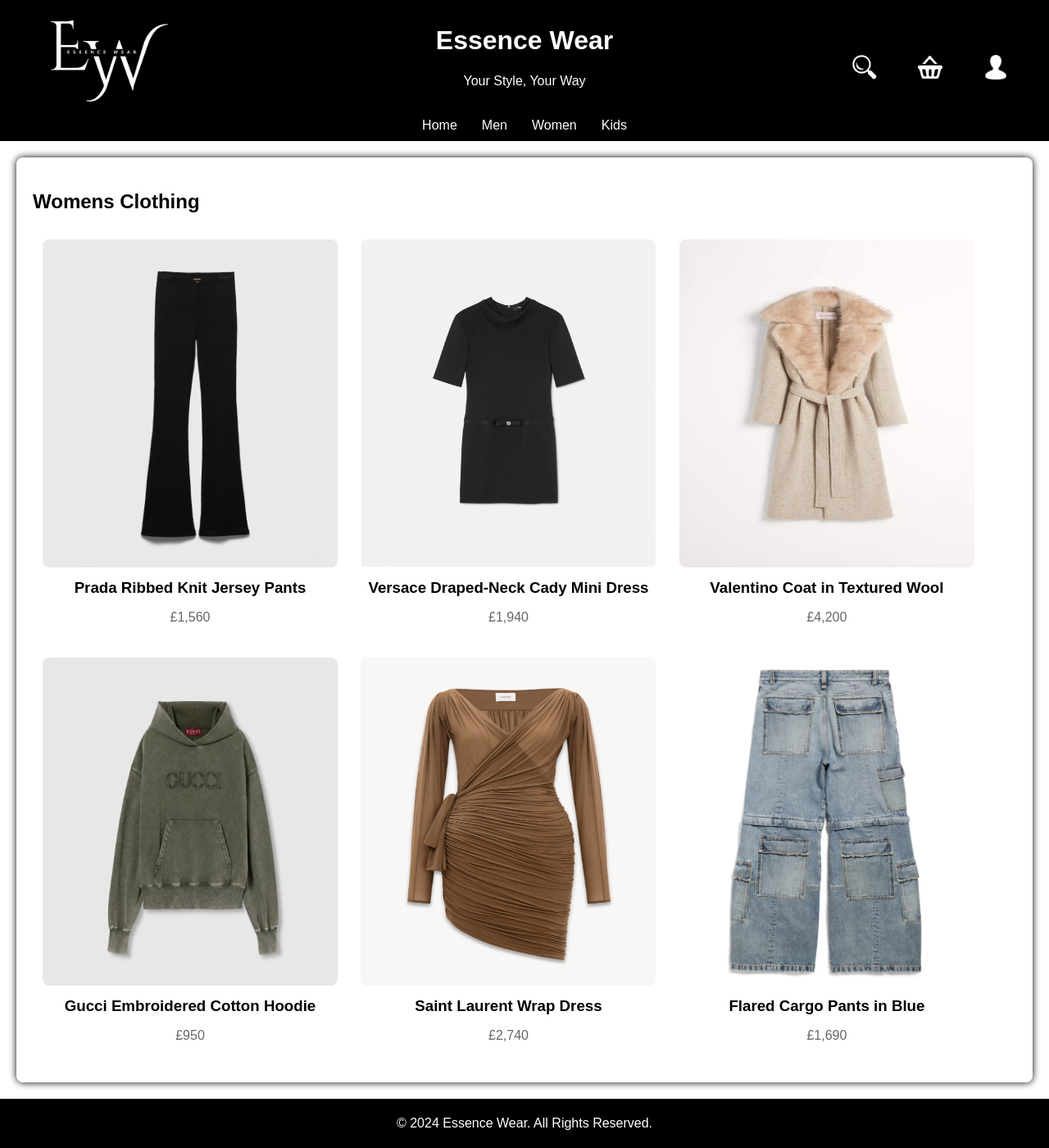
After one commit to sabaa77/team-project, a PHP site: page /Womens.html in a window 1280 px wide. The commit adds this page. Shown: the whole page at 82% size. Run offline with PHP 8.4, Linux system fonts and the light colour scheme.

Commit message:
Men and Women's Product pages

```diff
--- a/Frontend/Home Page.html
+++ b/Frontend/Home Page.html
@@ -30,9 +30,9 @@
     </div>
    </header>
    <nav>
-    <a href="#">Home</a>
-    <a href="#">Men</a>
-    <a href="#">Women</a>
+    <a href="Home Page.html">Home</a>
+    <a href="Mens.html">Men</a>
+    <a href="Womens.html">Women</a>
     <a href="#">Kids</a>
    </nav>
 
--- /dev/null
+++ b/Frontend/Womens.html
@@ -0,0 +1,84 @@
+<!DOCTYPE html>
+<html>
+<head>
+    <meta charset="UTF-8">
+    <meta name="viewport" content="width=device-width, initial-scale=1.0">
+    <title>Essence Wear</title>
+    <link rel="stylesheet" href="styles.css">
+</head>
+<body>
+   <header>
+    <img src="essence wear logo (black).png" alt="logo" class="logo">
+    <div class="header-text">
+       <h1>Essence Wear</h1>
+       <p>Your Style, Your Way</p>
+    </div>
+    <div class="icons">
+        <div class="search-container">
+            <img src="searchlogo.png" alt="search-logo" class="search-logo" id="search-icon">
+            <div class="search-bar" id="search-bar" style="display: none;">
+                <input type="text" placeholder="Search...">
+                <button type="button">Go</button>
+            </div>
+        </div>
+        <a href="/basket" title="Basket">
+            <img src="basketlogo.png" alt="basket-logo" class="basket-logo">
+        </a>
+        <a href="/profile" title="User Profile">
+            <img src="userlogo.png" alt="user-logo" class="user-logo">
+        </a>
+    </div>
+   </header>
+   <nav>
+    <a href="Home Page.html">Home</a>
+    <a href="Mens.html">Men</a>
+    <a href="Womens.html">Women</a>
+    <a href="#">Kids</a>
+   </nav>
+
+   <div class="container">
+    <h2>Womens Clothing</h2>
+    <div class="product">
+        <img src="WomensClothing/PradaPants.png" alt="Product 1">
+        <h3>Prada Ribbed Knit Jersey Pants</h3>
+        <p>£1,560</p>
+    </div>
+
+    <div class="product">
+        <img src="WomensClothing/VersaceMiniDress.png" alt="Product 2">
+        <h3>Versace Draped-Neck Cady Mini Dress</h3>
+        <p>£1,940</p>
+    </div>
+
+    <div class="product">
+        <img src="WomensClothing/ValentinoCoat.png" alt="Product 3">
+        <h3>Valentino Coat in Textured Wool</h3>
+        <p>£4,200</p>
+    </div>
+
+    <div class="product">
+        <img src="WomensClothing/GucciHoodie.png" alt="Product 4">
+        <h3>Gucci Embroidered Cotton Hoodie</h3>
+        <p>£950</p>
+    </div>
+
+    <div class="product">
+        <img src="WomensClothing/YSLDress.png" alt="Product 5">
+        <h3>Saint Laurent Wrap Dress</h3>
+        <p>£2,740</p>
+    </div>
+
+    <div class="product">
+        <img src="WomensClothing/BalenciagaPants.png" alt="Product 6">
+        <h3>Flared Cargo Pants in Blue</h3>
+        <p>£1,690</p>
+    </div>
+    </div>
+
+<footer>
+    <p>&copy; 2024 Essence Wear. All Rights Reserved.</p>
+</footer>
+
+<script src="search.js"></script>
+</body>
+</html>
--- a/Frontend/styles.css
+++ b/Frontend/styles.css
@@ -55,6 +55,7 @@
         .product img {
             width: 100%;
             border-radius: 8px;
+            height: 400px;
         }
 
         .product h3 {
```
Also changed, not shown: Frontend/Mens.html (added, +84 -0 lines), Frontend/MensClothing/BalenciagaTshirt.png (added), Frontend/MensClothing/BurberrySuit.png (added), Frontend/MensClothing/CanadaGooseCoat.png (added), Frontend/MensClothing/CanadaGooseCoat2.png (added), Frontend/MensClothing/GivenchyJoggers.png (added), Frontend/MensClothing/GucciPolo.png (added), Frontend/MensClothing/ValentinoHoodie.png (added), Frontend/WomensClothing/BalenciagaPants.png (added), Frontend/WomensClothing/GucciHoodie.png (added), Frontend/WomensClothing/PradaPants.png (added), Frontend/WomensClothing/ValentinoCoat.png (added), Frontend/WomensClothing/VersaceMiniDress.png (added), Frontend/WomensClothing/YSLDress.png (added).
